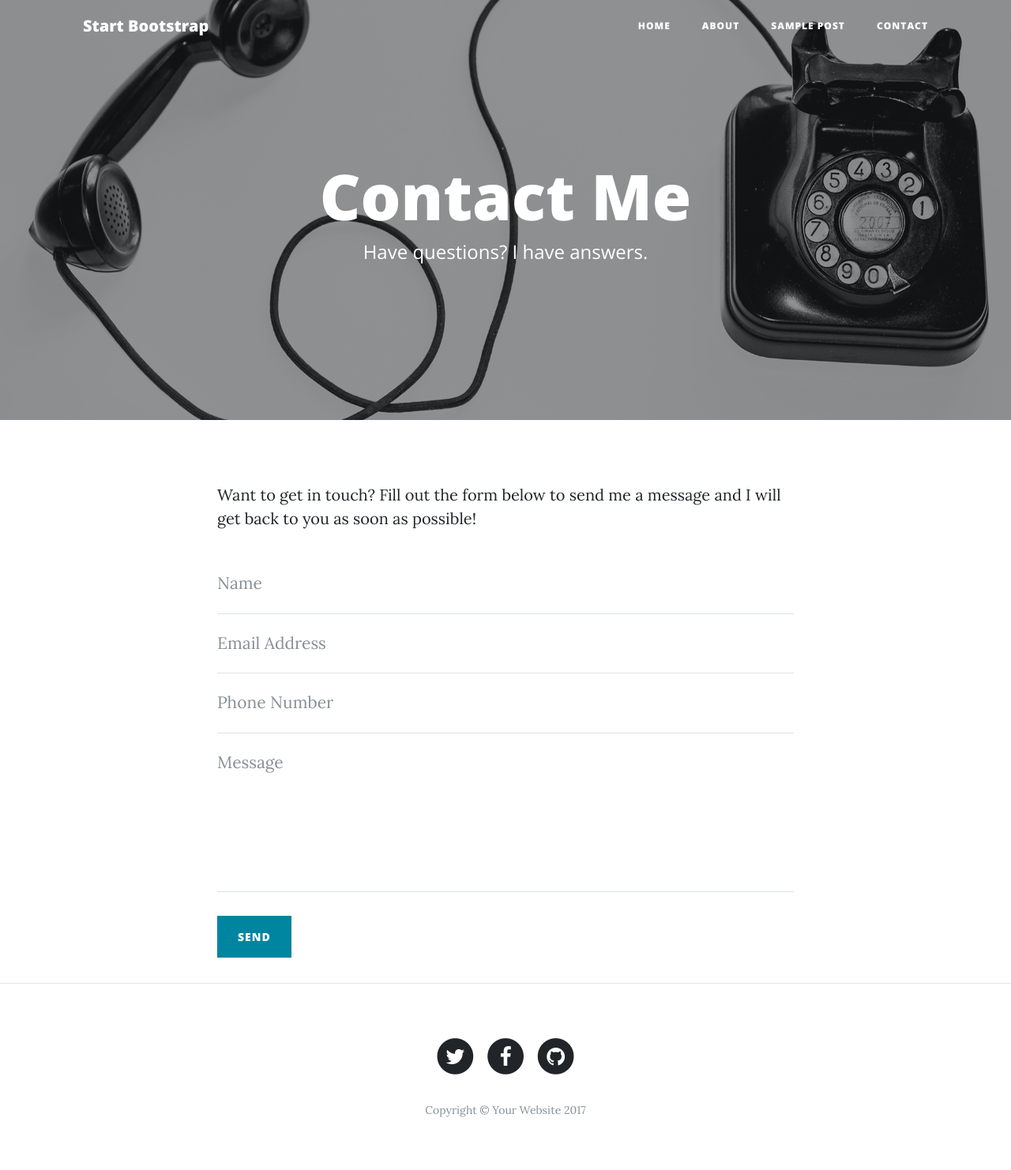
After one commit to docproctor/pucatwalk, a PHP site: page /contact.php in a window 1280 px wide. The commit adds this page. Shown: the whole page at 79% size. Run offline with PHP 8.4, Linux system fonts and the light colour scheme.

Commit message:
about and contact page added

```diff
--- /dev/null
+++ b/contact.php
@@ -0,0 +1,69 @@
+<?php
+require_once('header.php');
+?>
+
+    <!-- Page Header -->
+    <header class="masthead" style="background-image: url('img/contact-bg.jpg')">
+      <div class="overlay"></div>
+      <div class="container">
+        <div class="row">
+          <div class="col-lg-8 col-md-10 mx-auto">
+            <div class="page-heading">
+              <h1>Contact Me</h1>
+              <span class="subheading">Have questions? I have answers.</span>
+            </div>
+          </div>
+        </div>
+      </div>
+    </header>
+
+    <!-- Main Content -->
+    <div class="container">
+      <div class="row">
+        <div class="col-lg-8 col-md-10 mx-auto">
+          <p>Want to get in touch? Fill out the form below to send me a message and I will get back to you as soon as possible!</p>
+          <!-- Contact Form - Enter your email address on line 19 of the mail/contact_me.php file to make this form work. -->
+          <!-- WARNING: Some web hosts do not allow emails to be sent through forms to common mail hosts like Gmail or Yahoo. It's recommended that you use a private domain email address! -->
+          <!-- To use the contact form, your site must be on a live web host with PHP! The form will not work locally! -->
+          <form name="sentMessage" id="contactForm" novalidate>
+            <div class="control-group">
+              <div class="form-group floating-label-form-group controls">
+                <label>Name</label>
+                <input type="text" class="form-control" placeholder="Name" id="name" required data-validation-required-message="Please enter your name.">
+                <p class="help-block text-danger"></p>
+              </div>
+            </div>
+            <div class="control-group">
+              <div class="form-group floating-label-form-group controls">
+                <label>Email Address</label>
+                <input type="email" class="form-control" placeholder="Email Address" id="email" required data-validation-required-message="Please enter your email address.">
+                <p class="help-block text-danger"></p>
+              </div>
+            </div>
+            <div class="control-group">
+              <div class="form-group col-xs-12 floating-label-form-group controls">
+                <label>Phone Number</label>
+                <input type="tel" class="form-control" placeholder="Phone Number" id="phone" required data-validation-required-message="Please enter your phone number.">
+                <p class="help-block text-danger"></p>
+              </div>
+            </div>
+            <div class="control-group">
+              <div class="form-group floating-label-form-group controls">
+                <label>Message</label>
+                <textarea rows="5" class="form-control" placeholder="Message" id="message" required data-validation-required-message="Please enter a message."></textarea>
+                <p class="help-block text-danger"></p>
+              </div>
+            </div>
+            <br>
+            <div id="success"></div>
+            <div class="form-group">
+              <button type="submit" class="btn btn-primary" id="sendMessageButton">Send</button>
+            </div>
+          </form>
+        </div>
+      </div>
+    </div>
+
+         <?php
+require_once('footer.php');
+?>
--- a/footer.php
+++ b/footer.php
@@ -1,4 +1,4 @@
-
+      <hr>
 
     <!-- Footer -->
     <footer>
@@ -43,3 +43,7 @@
 
     <!-- Custom scripts for this template -->
     <script src="js/clean-blog.min.js"></script>
+
+  </body>
+
+</html>
--- a/header.php
+++ b/header.php
@@ -28,7 +28,7 @@
     <!-- Navigation -->
     <nav class="navbar navbar-expand-lg navbar-light fixed-top" id="mainNav">
       <div class="container">
-        <a class="navbar-brand" href="index.html">Start Bootstrap</a>
+        <a class="navbar-brand" href="index.php">Start Bootstrap</a>
         <button class="navbar-toggler navbar-toggler-right" type="button" data-toggle="collapse" data-target="#navbarResponsive" aria-controls="navbarResponsive" aria-expanded="false" aria-label="Toggle navigation">
           Menu
           <i class="fa fa-bars"></i>
@@ -36,24 +36,18 @@
         <div class="collapse navbar-collapse" id="navbarResponsive">
           <ul class="navbar-nav ml-auto">
             <li class="nav-item">
-              <a class="nav-link" href="index.html">Home</a>
+              <a class="nav-link" href="index.php">Home</a>
             </li>
             <li class="nav-item">
-              <a class="nav-link" href="about.html">About</a>
+              <a class="nav-link" href="about.php">About</a>
             </li>
             <li class="nav-item">
-              <a class="nav-link" href="post.html">Sample Post</a>
+              <a class="nav-link" href="post.php">Sample Post</a>
             </li>
             <li class="nav-item">
-              <a class="nav-link" href="contact.html">Contact</a>
+              <a class="nav-link" href="contact.php">Contact</a>
             </li>
           </ul>
         </div>
       </div>
     </nav>
-
-
-
-  </body>
-
-</html>
```
Also changed, not shown: about.php (added, +33 -0 lines).
